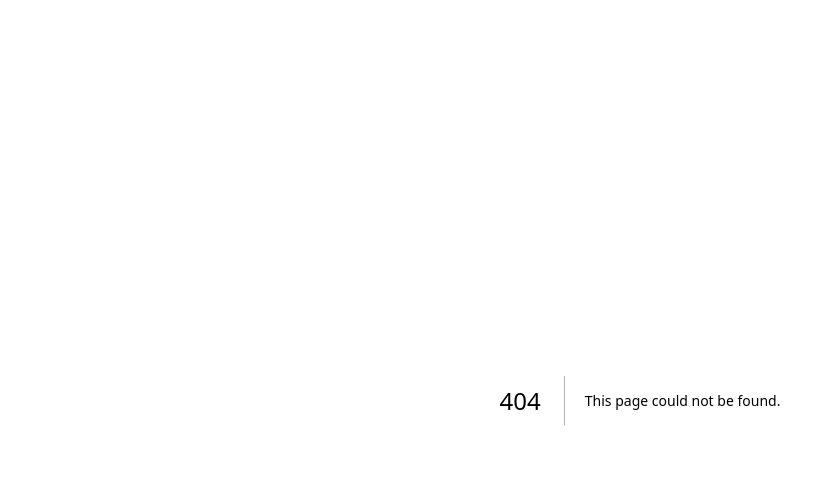
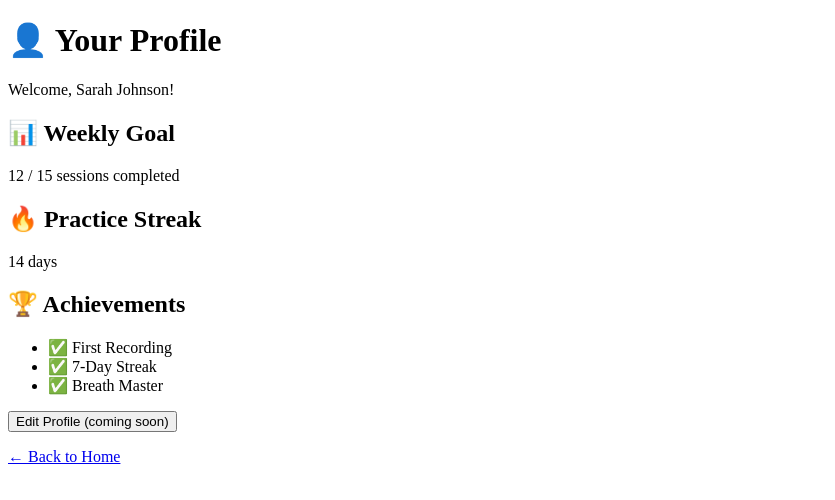
Before and after one commit to EranZ2025/VocalMaster, a Next.js app: page /profile in a window 1280 px wide. Before the commit this address had no page. Shown: the top 500 px of the page, without its empty margins (0-835 px from the left). Built offline with nearby package versions, Linux system fonts and the light colour scheme.

Commit message:
Create profile.js

```diff
--- /dev/null
+++ b/pages/profile.js
@@ -0,0 +1,27 @@
+import Link from 'next/link';
+
+export default function Profile() {
+  return (
+    <div>
+      <h1>👤 Your Profile</h1>
+      <p>Welcome, Sarah Johnson!</p>
+
+      <h2>📊 Weekly Goal</h2>
+      <p>12 / 15 sessions completed</p>
+
+      <h2>🔥 Practice Streak</h2>
+      <p>14 days</p>
+
+      <h2>🏆 Achievements</h2>
+      <ul>
+        <li>✅ First Recording</li>
+        <li>✅ 7-Day Streak</li>
+        <li>✅ Breath Master</li>
+      </ul>
+
+      <button>Edit Profile (coming soon)</button>
+
+      <p><Link href="/">← Back to Home</Link></p>
+    </div>
+  );
+}
```
